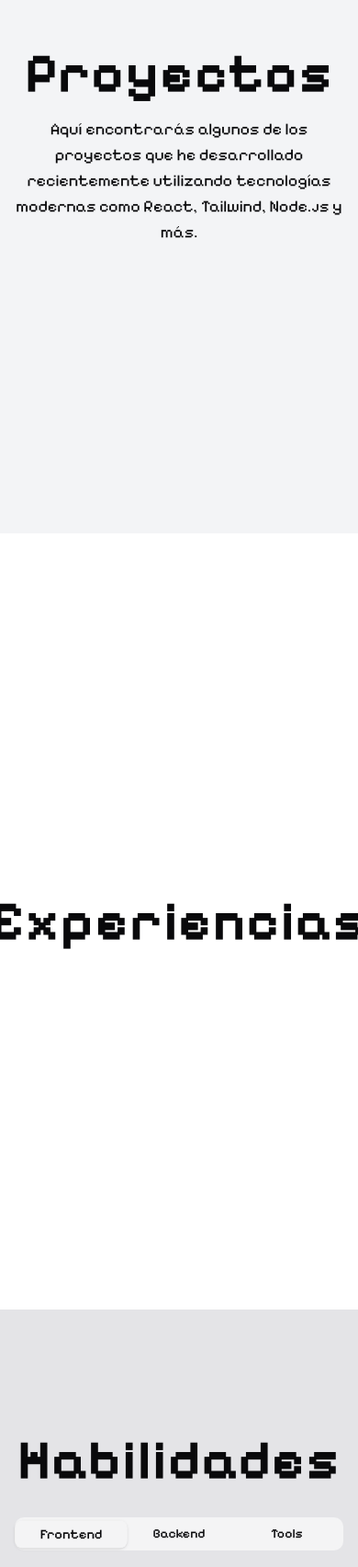
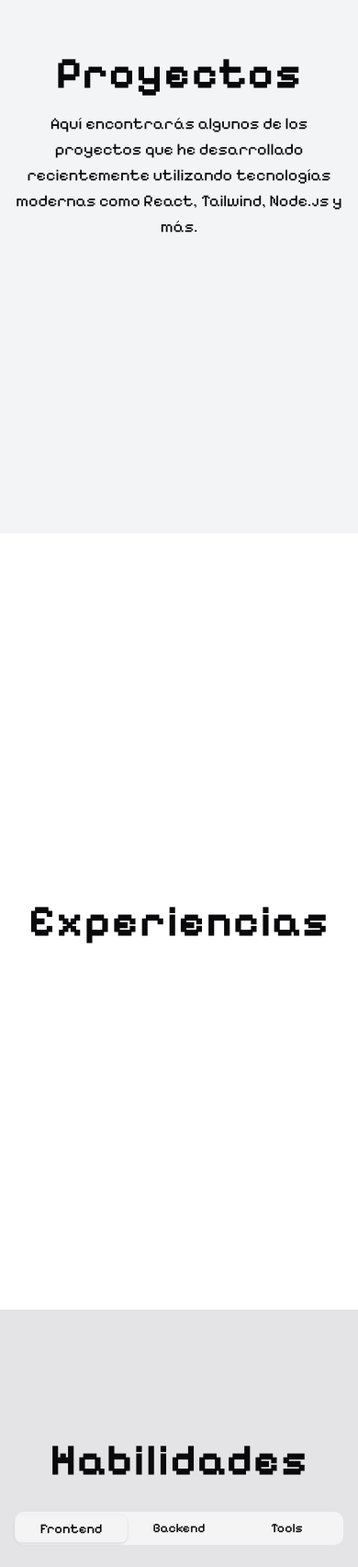
Before and after one commit to JeffersonS69/Portfolio, a React (Vite) app: page / in a window 390 px wide. Shown: the part 1108-2812 px from the top of the page at 92% size. Built offline with nearby package versions, Linux system fonts and the light colour scheme.

Commit message:
Actualizar estilos de BubbleText en secciones About, Contact, Experience, Project y Skills

```diff
--- a/src/components/sections/about.tsx
+++ b/src/components/sections/about.tsx
@@ -5,7 +5,7 @@ const About = () => {
     <>
       <BubbleText
         text="Sobre mí"
-        style="text-6xl font-bold tracking-wide cursor-default"
+        style="text-5xl sm:text-6xl font-bold tracking-wide cursor-default"
       />
       <p className="mt-4 text-lg max-w-xl">
         Soy un apasionado del desarrollo web con experiencia en frontend y
--- a/src/components/sections/contact.tsx
+++ b/src/components/sections/contact.tsx
@@ -5,7 +5,7 @@ const Contact = () => {
     <>
       <BubbleText
         text="Contácteme"
-        style="text-6xl font-bold tracking-wide cursor-default"
+        style="text-5xl sm:text-6xl font-bold tracking-wide cursor-default"
       />
       <p className="mt-4 text-lg max-w-xl">
         ¿Te interesa trabajar conmigo o tienes alguna pregunta? ¡No dudes en
--- a/src/components/sections/experience.tsx
+++ b/src/components/sections/experience.tsx
@@ -4,7 +4,7 @@ const Experience = () => {
   return (
     <BubbleText
       text="Experiencias"
-      style="text-6xl font-bold tracking-wide cursor-default"
+      style="text-5xl sm:text-6xl font-bold tracking-wide cursor-default"
     />
   );
 };
--- a/src/components/sections/project.tsx
+++ b/src/components/sections/project.tsx
@@ -5,7 +5,7 @@ const Project = () => {
     <>
       <BubbleText
         text="Proyectos"
-        style="text-6xl font-bold tracking-wide cursor-default"
+        style="text-5xl sm:text-6xl font-bold tracking-wide cursor-default"
       />
       <p className="mt-4 text-lg max-w-xl">
         Aquí encontrarás algunos de los proyectos que he desarrollado
--- a/src/components/sections/skills.tsx
+++ b/src/components/sections/skills.tsx
@@ -8,7 +8,7 @@ const Skills = () => {
     <>
       <BubbleText
         text="Habilidades"
-        style="text-6xl font-bold tracking-wide cursor-default"
+        style="text-5xl sm:text-6xl font-bold tracking-wide cursor-default"
       />
       <Tabs
         defaultValue="frontend"
```
